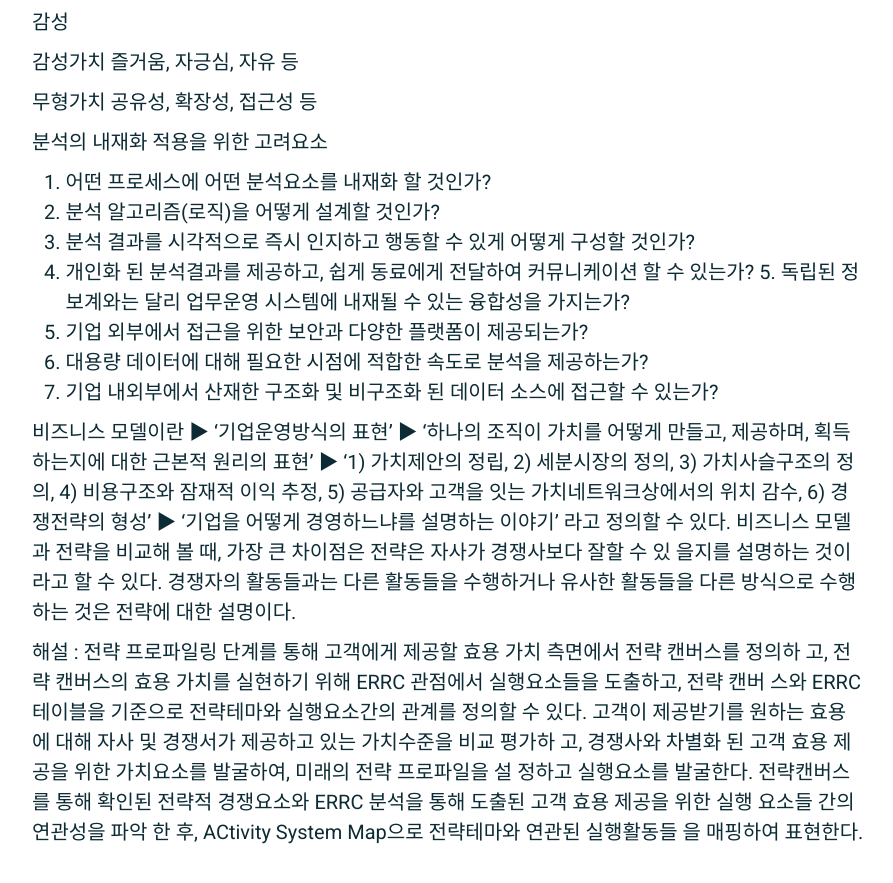
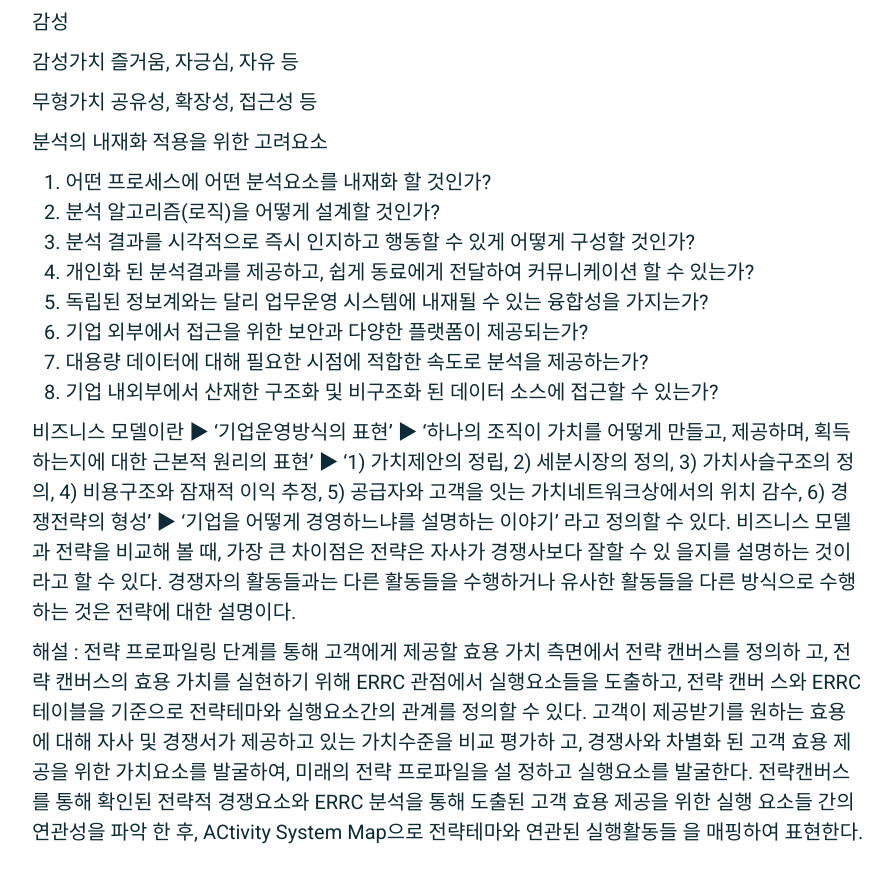
Before and after one commit to croot-dev/croot.kr, a Jekyll site: the page built from _posts/2024-01-24-ADsP-2과목.-.md, in a window 1280 px wide and 900 px high, scrolled down 16421 px. Shown: the top 883 px of the window, without its empty margins (192-1085 px from the left). Built offline with Jekyll 4.4.1, drawn with Linux system fonts in a browser that asks for light colours; some of the changed text lies outside the part shown.

Commit message:
🎉 Notion 변경 사항 저장

```diff
--- a/_posts/2024-01-24-ADsP-2과목.-.md
+++ b/_posts/2024-01-24-ADsP-2과목.-.md
@@ -454,26 +454,26 @@ tags: [ADsP,자격증]
 
 - 정의 : 전사 데이터에 대해 표준화된 관리체계를 수립하고 운영을 위한 프레임워크 및 저장소를 구축하는 활동
 - 관리 대상
-	- 마스터 데이터
-	- 데이터 사전
-	- 메타데이터
+	- **마스터 데이터**
+	- **데이터 사전**
+	- **메타데이터**
 - 구성요소
 	- **원칙** : 보안, 품질기준, 변경관리 등
 	- **조직** : 데이터 관리자, DB관리자, 데이터 아키텍트 등
 	- **프로세스** : 작업절차, 모니터링 활동, 측정 활동 등
 - 체계 (**표관저활**)
-	1. 데이터 표준화
-		- 표준용어 설정
-		- 명명규칙 수립 : CamelCase, snake_case 등
-		- 메타 데이터 구축
-		- 데이터 사전 구축
-	2. 데이터 관리 체계
+	1. **데이터 표준화**
+		- **표준용어 설정**
+		- **명명규칙 수립** : CamelCase, snake_case 등
+		- **메타 데이터 구축**
+		- **데이터 사전 구축**
+	2. **데이터 관리 체계**
 		- 메타데이터, 데이터 사전 관리 원칙 수립
 		- 데이터 생명주기 관리방안 수립
-	3. 데이터 저장소 관리
+	3. **데이터 저장소 관리**
 		- 메타데이터, 표준 데이터 저장소 구성
 		- 사전 영향 평가 수행
-	4. 표준화 활동
+	4. **표준화 활동**
 		- 모니터링
 		- 지속적 점검 관리 및 교육
 		- 표준화 개선 활동
@@ -543,10 +543,11 @@ tags: [ADsP,자격증]
 1. 어떤 프로세스에 어떤 분석요소를 내재화 할 것인가?
 2. 분석 알고리즘(로직)을 어떻게 설계할 것인가?
 3. 분석 결과를 시각적으로 즉시 인지하고 행동할 수 있게 어떻게 구성할 것인가?
-4. 개인화 된 분석결과를 제공하고, 쉽게 동료에게 전달하여 커뮤니케이션 할 수 있는가? 5. 독립된 정보계와는 달리 업무운영 시스템에 내재될 수 있는 융합성을 가지는가?
-5. 기업 외부에서 접근을 위한 보안과 다양한 플랫폼이 제공되는가?
-6. 대용량 데이터에 대해 필요한 시점에 적합한 속도로 분석을 제공하는가?
-7. 기업 내외부에서 산재한 구조화 및 비구조화 된 데이터 소스에 접근할 수 있는가?
+4. 개인화 된 분석결과를 제공하고, 쉽게 동료에게 전달하여 커뮤니케이션 할 수 있는가?
+5. 독립된 정보계와는 달리 업무운영 시스템에 내재될 수 있는 융합성을 가지는가?
+6. 기업 외부에서 접근을 위한 보안과 다양한 플랫폼이 제공되는가?
+7. 대용량 데이터에 대해 필요한 시점에 적합한 속도로 분석을 제공하는가?
+8. 기업 내외부에서 산재한 구조화 및 비구조화 된 데이터 소스에 접근할 수 있는가?
 
 비즈니스 모델이란
 ▶ '기업운영방식의 표현'
```
Also changed, not shown: other parts of _posts/2024-01-24-ADsP-2과목.-.md (+3 -3 lines), _posts/2024-02-03-ADsP-3과목.-데이터-분석.md (+5 -4 lines), _posts/2024-04-18-vue-환경-lint-설정.md (+1 -4 lines).
